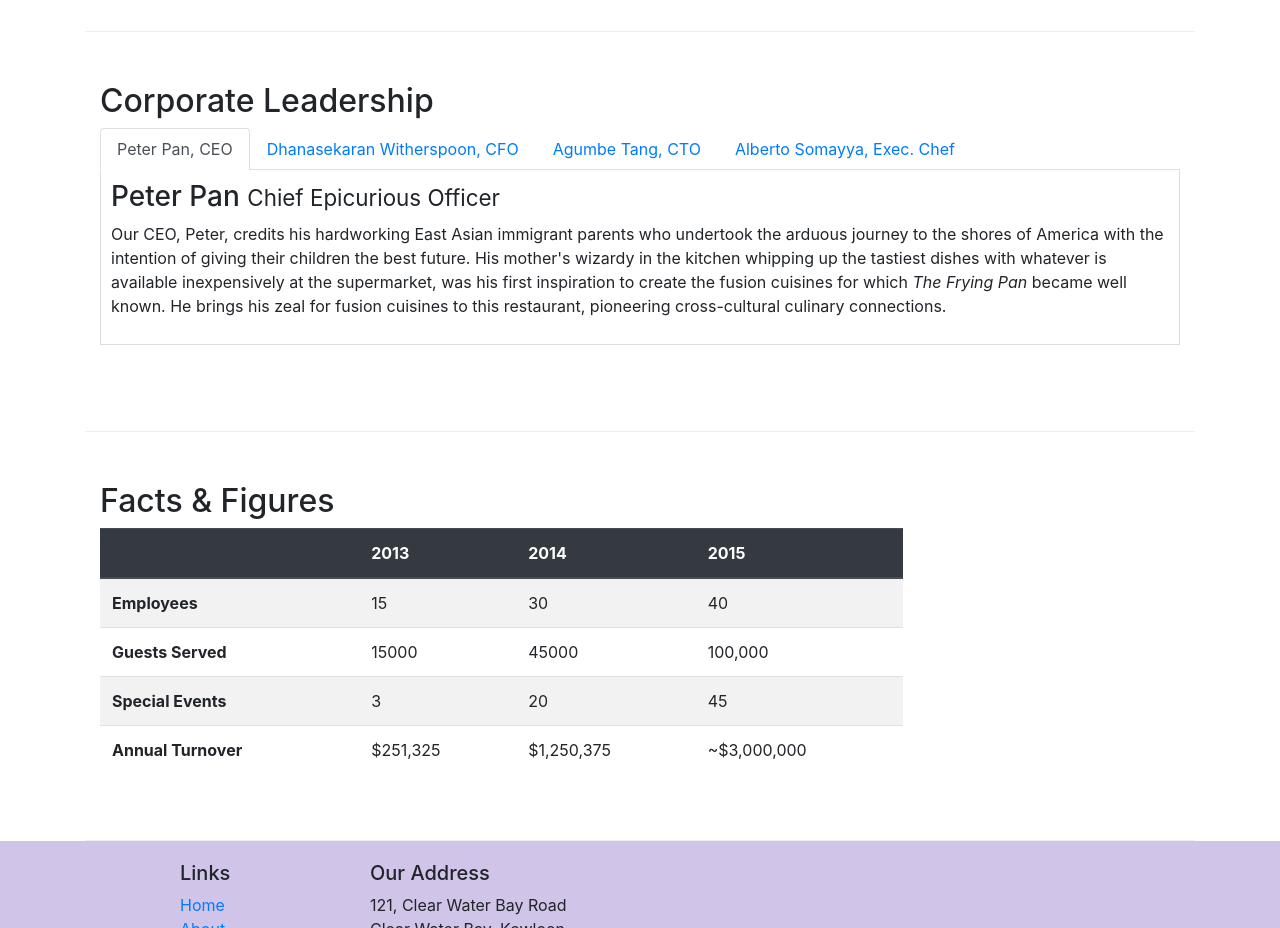
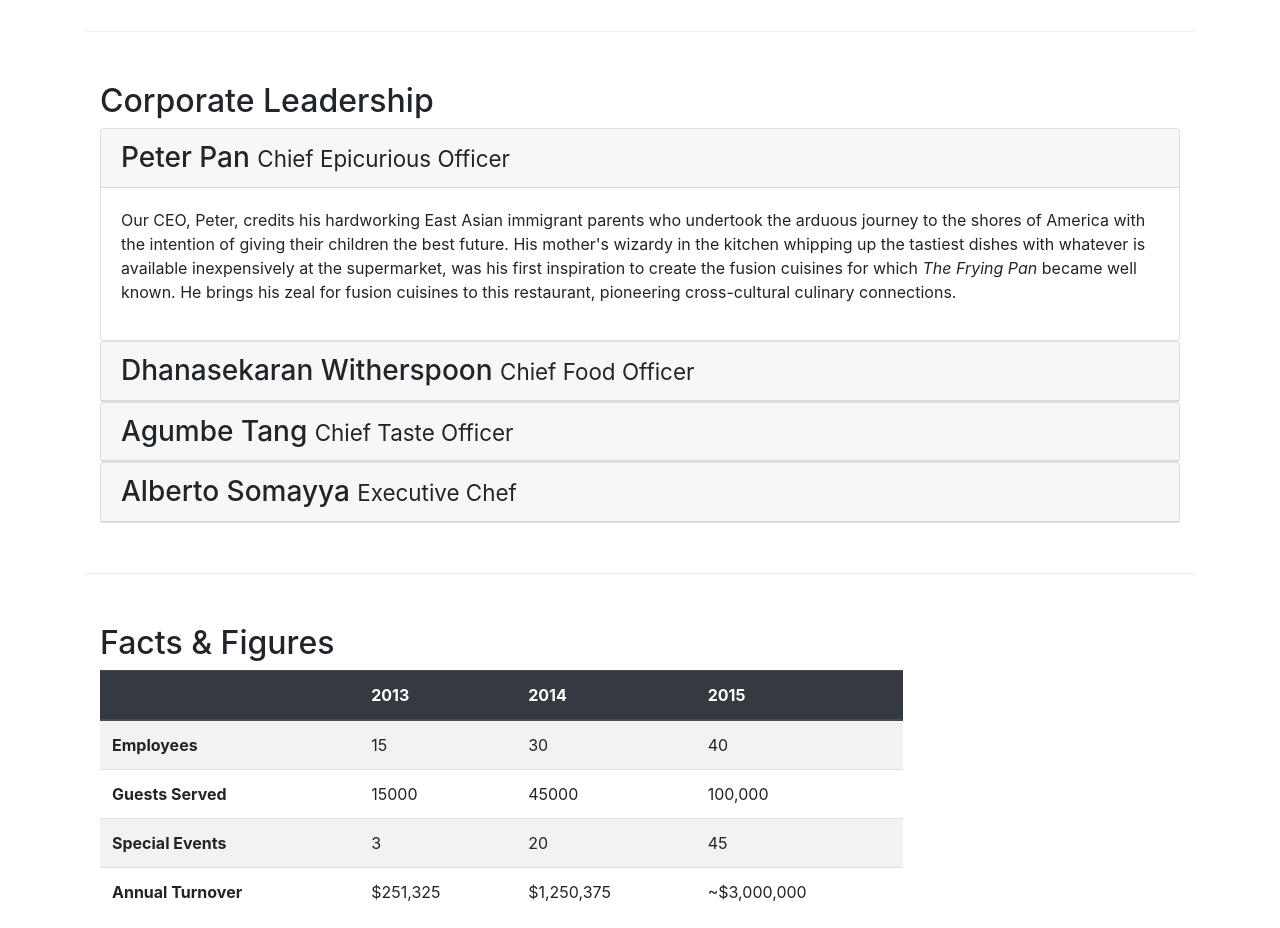
Before and after one commit to abhishikthraj/Coursera-Bootstrap4, a website: page aboutus.html in a window 1280 px wide. Shown: the part 940-1868 px from the top of the page. Drawn offline with nearby package versions, Linux system fonts and the light colour scheme.

Commit message:
Accordion

```diff
--- a/aboutus.html
+++ b/aboutus.html
@@ -103,44 +103,70 @@
             <div class="col-12 col-sm-12 col-md-12">
                 <h2>Corporate Leadership</h2>
 
-                <ul class="nav nav-tabs">
-                    <li class="nav-item">
-                        <a class="nav-link active" href="#peter"
-                        role="tab" data-toggle="tab">Peter Pan, CEO</a>
-                    </li>
-                    <li class="nav-item">
-                        <a class="nav-link" href="#danny"
-                        role="tab" data-toggle="tab">Dhanasekaran Witherspoon, CFO</a>
-                    </li>
-                    <li class="nav-item">
-                        <a class="nav-link" href="#agumbe"
-                        role="tab" data-toggle="tab">Agumbe Tang, CTO</a>
-                    </li>
-                    <li class="nav-item">
-                        <a class="nav-link" href="#alberto"
-                        role="tab" data-toggle="tab">Alberto Somayya, Exec. Chef</a>
-                    </li>
-                </ul>
-                <div class="tab-content">
-                    <div role="tabpanel" class="tab-pane fade show active" id="peter">
-                        <h3>Peter Pan <small>Chief Epicurious Officer</small></h3>
-                        <p class="d-none d-sm-block">Our CEO, Peter, credits his hardworking East Asian immigrant parents who undertook the arduous journey to the shores of America with the intention of giving their children the best future. His mother's wizardy in the kitchen whipping up the tastiest dishes with whatever is available inexpensively at the supermarket, was his first inspiration to create the fusion cuisines for which <em>The Frying Pan</em> became well known. He brings his zeal for fusion cuisines to this restaurant, pioneering cross-cultural culinary connections.</p>
+
+                <div id="accordion">
+                    <div class="card">
+                        <div class="card-header" role="tab" id="peterhead">
+                            <h3 class="mb-0">
+                                <a data-toggle="collapse" style="cursor:pointer" data-target="#peter">
+                                Peter Pan <small>Chief Epicurious Officer</small></h3>
+                                </a>
+                            </h3>
+                        </div>
+
+                        <div role="collapse" class="collapse show" id="peter" data-parent="#accordion">
+                            <div class="card-body">
+                                <p class="d-none d-sm-block">Our CEO, Peter, credits his hardworking East Asian immigrant parents who undertook the arduous journey to the shores of America with the intention of giving their children the best future. His mother's wizardy in the kitchen whipping up the tastiest dishes with whatever is available inexpensively at the supermarket, was his first inspiration to create the fusion cuisines for which <em>The Frying Pan</em> became well known. He brings his zeal for fusion cuisines to this restaurant, pioneering cross-cultural culinary connections.</p>
+                            </div>
+                        </div>
                     </div>
-                    <div role="tabpanel" class="tab-pane fade" id="danny">
-                        <h3>Dhanasekaran Witherspoon <small>Chief Food Officer</small></h3>
-                        <p class="d-none d-sm-block">Our CFO, Danny, as he is affectionately referred to by his colleagues, comes from a long established family tradition in farming and produce. His experiences growing up on a farm in the Australian outback gave him great appreciation for varieties of food sources. As he puts it in his own words, <em>Everything that runs, wins, and everything that stays, pays!</em></p>
+
+                    <div class="card">
+                        <div class="card-header" role="tab" id="dannyhead">
+                            <h3 class="mb-0">
+                                <a class="collapsed" style="cursor:pointer" data-toggle="collapse" data-target="#danny">
+                                Dhanasekaran Witherspoon <small>Chief Food Officer</small>
+                                </a>
+                            </h3>
+                        </div>
+
+                        <div class="collapse" id="danny" data-parent="#accordion">
+                            <div class="card-body">
+                                <p class="d-none d-sm-block">Our CFO, Danny, as he is affectionately referred to by his colleagues, comes from a long established family tradition in farming and produce. His experiences growing up on a farm in the Australian outback gave him great appreciation for varieties of food sources. As he puts it in his own words, <em>Everything that runs, wins, and everything that stays, pays!</em></p>
+                            </div>
+                        </div>
                     </div>
-                    <div role="tabpanel" class="tab-pane fade" id="agumbe">
-                        <h3>Agumbe Tang <small>Chief Taste Officer</small></h3>
-                        <p class="d-none d-sm-block">Blessed with the most discerning gustatory sense, Agumbe, our CTO, personally ensures that every dish that we serve meets his exacting tastes. Our chefs dread the tongue lashing that ensues if their dish does not meet his exacting standards. He lives by his motto, <em>You click only if you survive my lick.</em></p>
+                    <div class="card">
+                        <div class="card-header" role="tab" id="agumbehead">
+                            <h3 class="mb-0">
+                                <a class="collapsed" style="cursor:pointer" data-toggle="collapse" data-target="#agumbe">
+                                Agumbe Tang <small>Chief Taste Officer</small>
+                                </a>
+                            </h3>
+                        </div>
+                        <div class="collapse" id="agumbe" data-parent="#accordion">
+                            <div class="card-body">
+                                <p class="d-none d-sm-block">Blessed with the most discerning gustatory sense, Agumbe, our CTO, personally ensures that every dish that we serve meets his exacting tastes. Our chefs dread the tongue lashing that ensues if their dish does not meet his exacting standards. He lives by his motto, <em>You click only if you survive my lick.</em></p>
+                            </div>
+                        </div>
                     </div>
-                    <div role="tabpanel" class="tab-pane fade" id="alberto">
-                        <h3>Alberto Somayya <small>Executive Chef</small></h3>
-                        <p class="d-none d-sm-block">Award winning three-star Michelin chef with wide International experience having worked closely with whos-who in the culinary world, he specializes in creating mouthwatering Indo-Italian fusion experiences. He says, <em>Put together the cuisines from the two craziest cultures, and you get a winning hit! Amma Mia!</em></p>
+                    <div class="card">
+                        <div class="card-header" role="tab" id="albertohead">
+                            <h3 class="mb-0">
+                                <a class="collapsed" style="cursor:pointer" data-toggle="collapse" data-target="#alberto">
+                                Alberto Somayya <small>Executive Chef</small>
+                                </a>
+                            </h3>
+                        </div>
+                        <div class="collapse" id="alberto" data-parent="#accordion">
+                            <div class="card-body">
+                                <p class="d-none d-sm-block">Award winning three-star Michelin chef with wide International experience having worked closely with whos-who in the culinary world, he specializes in creating mouthwatering Indo-Italian fusion experiences. He says, <em>Put together the cuisines from the two craziest cultures, and you get a winning hit! Amma Mia!</em></p>
+                            </div>
+                        </div>
                     </div>
                 </div>
             </div>
-       </div>
+        </div>
        <div class="row row-content">
            <div class="col-12 col-sm-9">
                 <h2>Facts &amp; Figures</h2>
```
